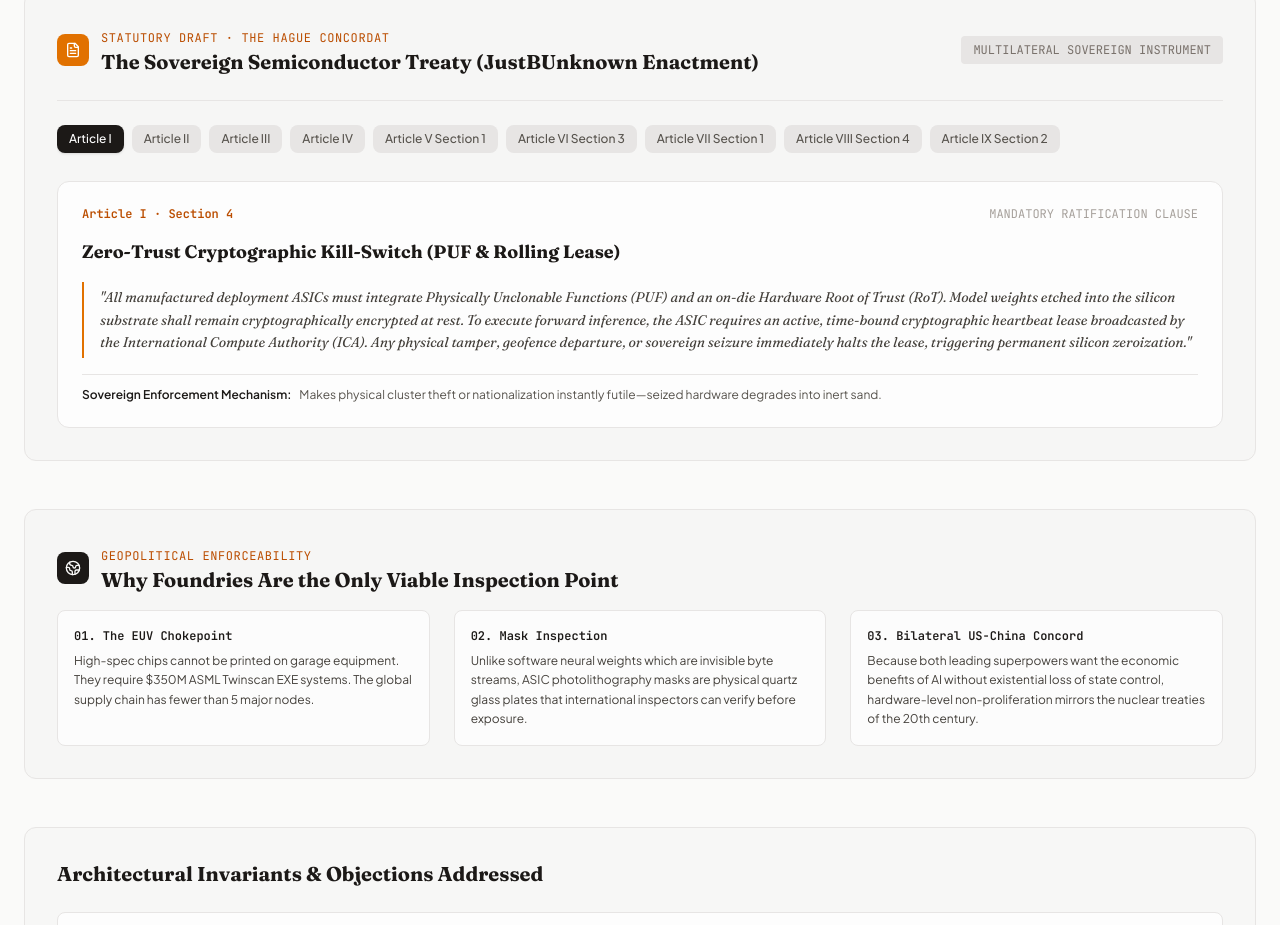
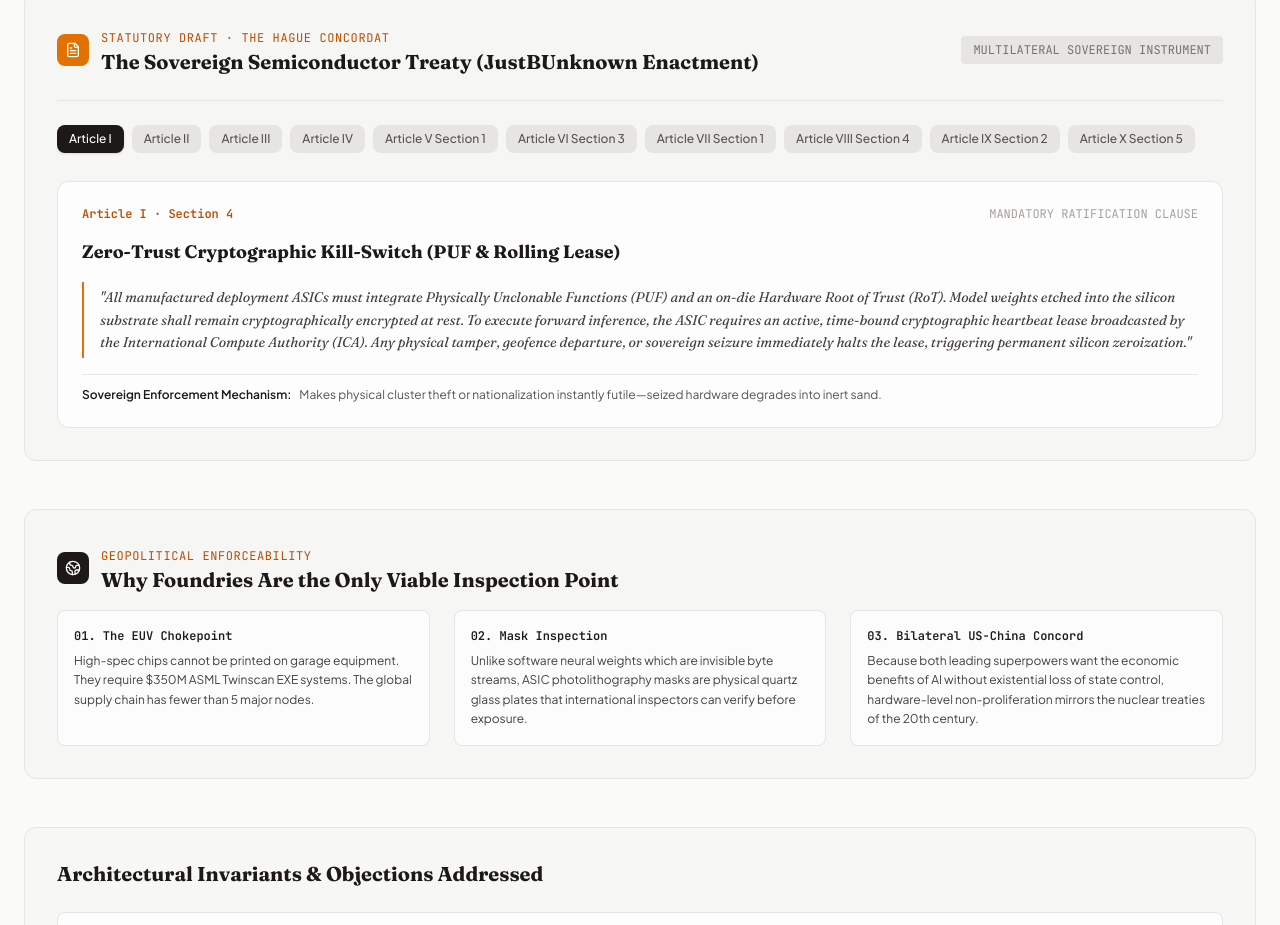
Before and after one commit to justbunknown/JustBUnknown, a React (Vite) app: page / in a window 1280 px wide. Shown: the part 8677-9602 px from the top of the page. Built offline with nearby package versions, Linux system fonts and the light colour scheme.

Commit message:
feat: complete JustBUnknown v4.0 by integrating Article X Algorithmic Hermetic Seal

```diff
--- a/src/data/planRData.ts
+++ b/src/data/planRData.ts
@@ -205,6 +205,12 @@ export const SOVEREIGN_TREATY_CLAUSES = [
     title: 'Asymmetric Supply-Chain Weaponization & Kinetic Deterrence',
     body: 'Acknowledges advanced lithography as a temporary geopolitical window rather than a permanent fortress. Signatory nations establish a unified industrial mobilization fund to accelerate alternative lithography r&d while actively preparing offensive and kinetic cyber/physical plans to neutralize unauthorized sub-nanometer foundry infrastructure appearing in non-compliant jurisdictions.',
     impact: 'Frames hardware governance not as a polite diplomatic agreement, but as an aggressive, temporary tech-monopoly lead to be actively weaponized and militarily defended.'
+  },
+  {
+    clauseNumber: 'Article X Section 5',
+    title: 'The Algorithmic Hermetic Seal (Zero-Knowledge Telemetry)',
+    body: 'Acknowledges that model weights and training recipes can leak through human or digital vectors. All frontier R&D organizations must operate under a strict "Hermetic Seal": complete isolation of model outputs using advanced Zero-Knowledge (ZK) cryptography. Deployment networks are prohibited from probing model structures; they may only interact with heavily noise-injected, differentially private API endpoints monitored by automated, sovereign-run security nodes.',
+    impact: 'Closes the final knowledge-leakage loop. It ensures that even if a model exists inside a physical facility, its underlying intellectual blueprints cannot be reverse-engineered, exfiltrated, or reconstructed by external state intelligence.'
   }
 
 ];
```
Also changed, not shown: 1 other file (tests, documents, lock files or other folders).
